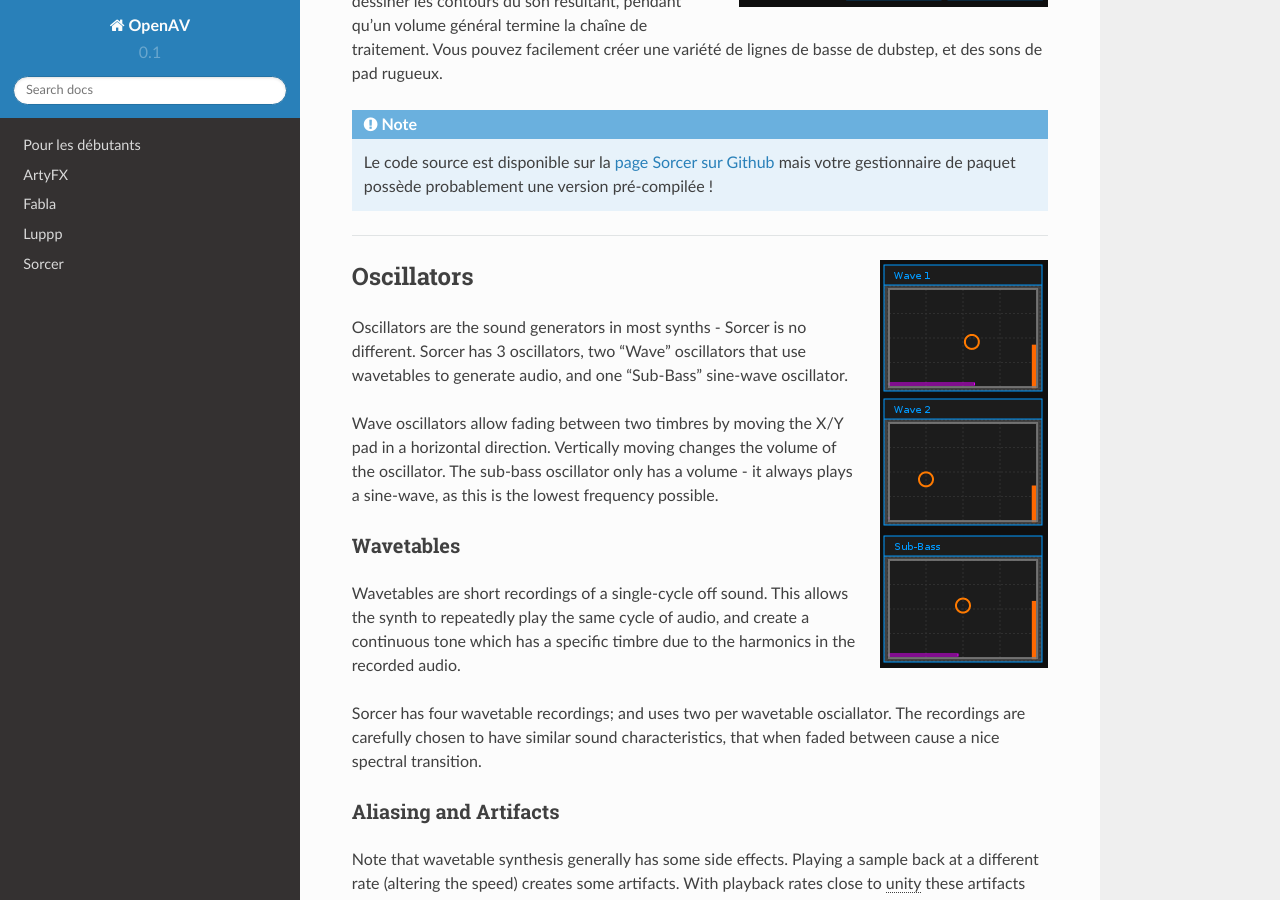
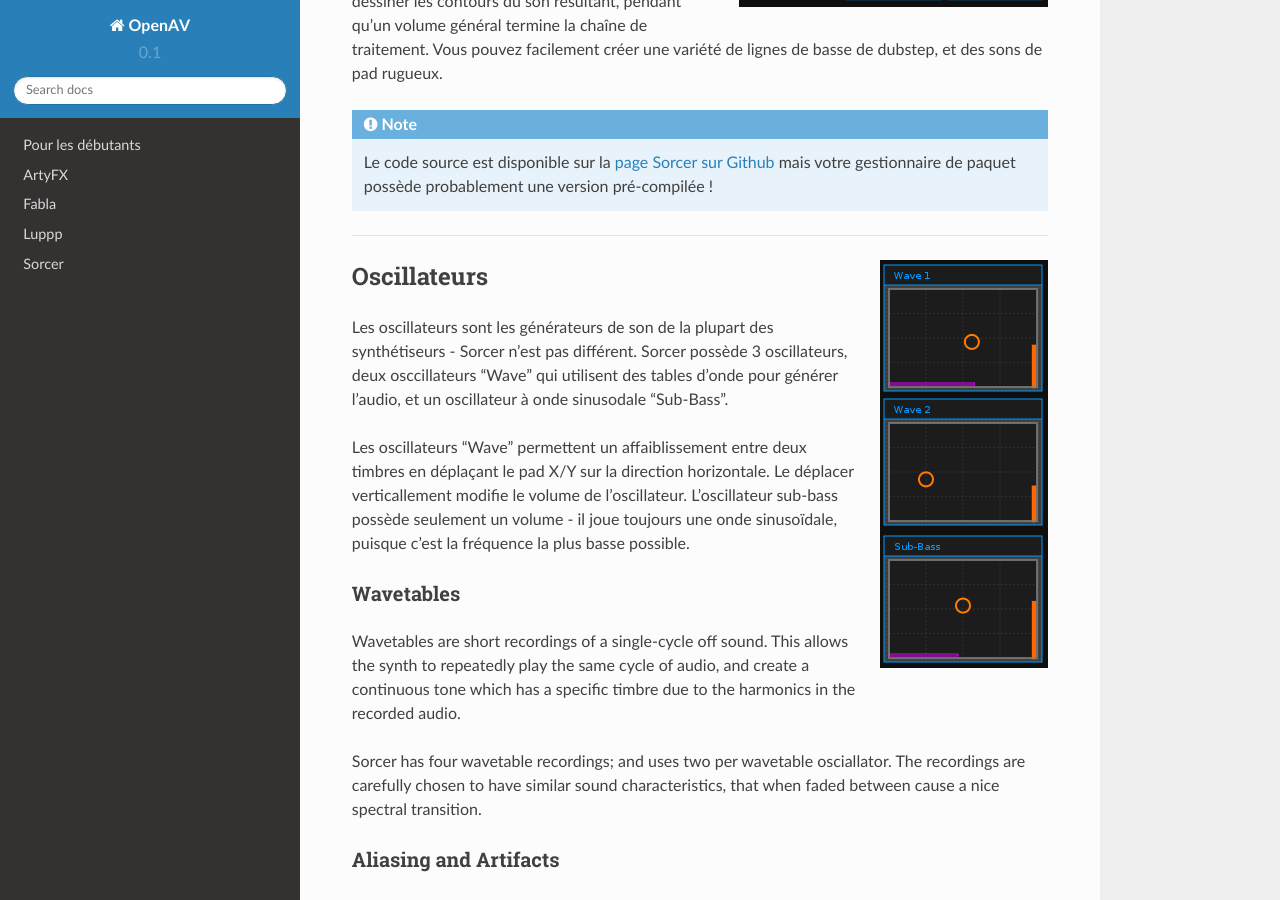
Before and after one commit to openAVproductions/openAV-manual, a Sphinx documentation site: the page built from source/fr-sorcer.rst, in a window 1280 px wide and 900 px high, scrolled down 362 px. Built offline with Sphinx 7.4.7 and the Read the Docs theme 2.0.0, drawn with Linux system fonts in a browser that asks for light colours.

Commit message:
one more paragraphe translated

```diff
--- a/source/fr-sorcer.rst
+++ b/source/fr-sorcer.rst
@@ -26,17 +26,19 @@
 .. image:: img/sorcer/sorcer_osc.png
    :align: right
 
-Oscillators
-===========
+Oscillateurs
+============
 
-Oscillators are the sound generators in most synths - Sorcer is no
-different. Sorcer has 3 oscillators, two "Wave" oscillators that use
-wavetables to generate audio, and one "Sub-Bass" sine-wave oscillator.
+Les oscillateurs sont les générateurs de son de la plupart des synthétiseurs -
+Sorcer n'est pas différent. Sorcer possède 3 oscillateurs, deux osccillateurs
+"Wave" qui utilisent des tables d'onde pour générer l'audio, et un oscillateur
+à onde sinusodale "Sub-Bass".
 
-Wave oscillators allow fading between two timbres by moving the X/Y pad
-in a horizontal direction. Vertically moving changes the volume of the
-oscillator.  The sub-bass oscillator only has a volume - it always plays a
-sine-wave, as this is the lowest frequency possible.
+Les oscillateurs "Wave" permettent un affaiblissement entre deux timbres en
+déplaçant le pad X/Y sur la direction horizontale. Le déplacer verticallement
+modifie le volume de l'oscillateur. L'oscillateur sub-bass possède seulement
+un volume - il joue toujours une onde sinusoïdale, puisque c'est la fréquence
+la plus basse possible.
 
 Wavetables
 ----------
```
